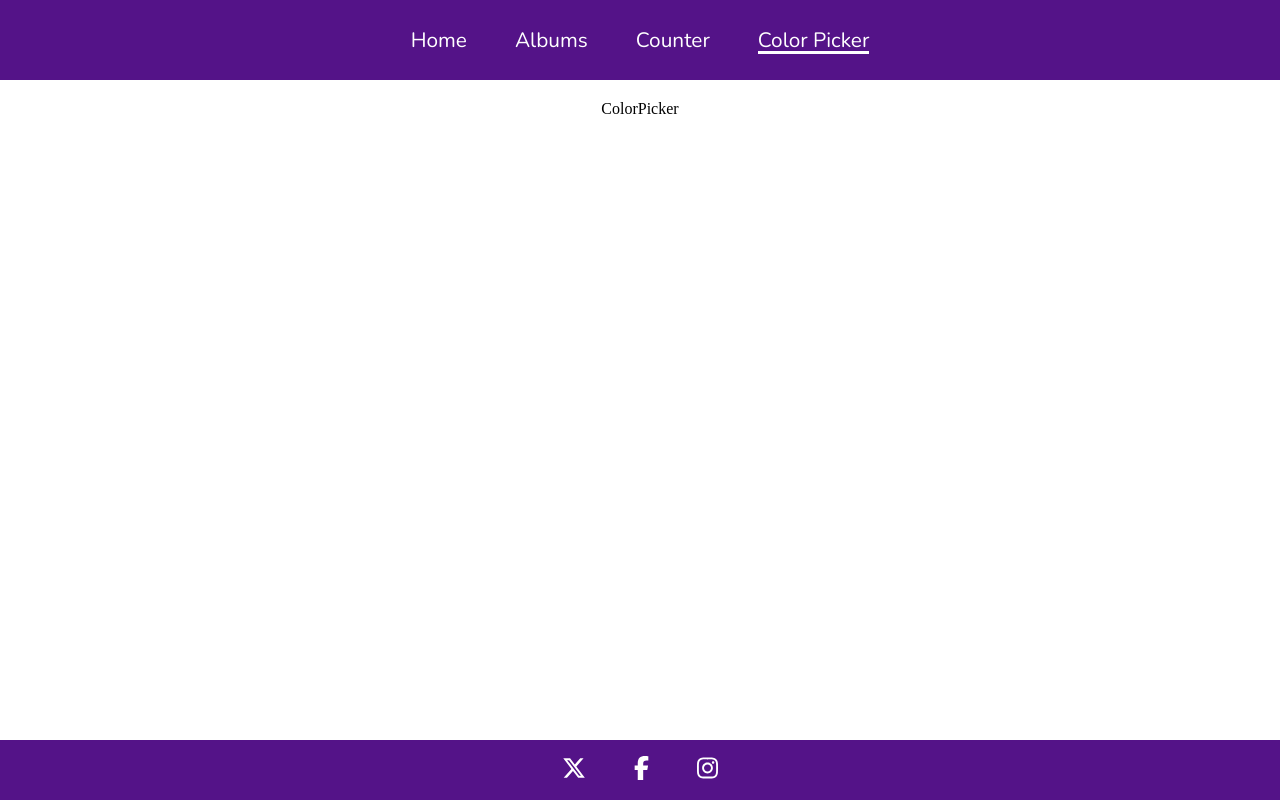
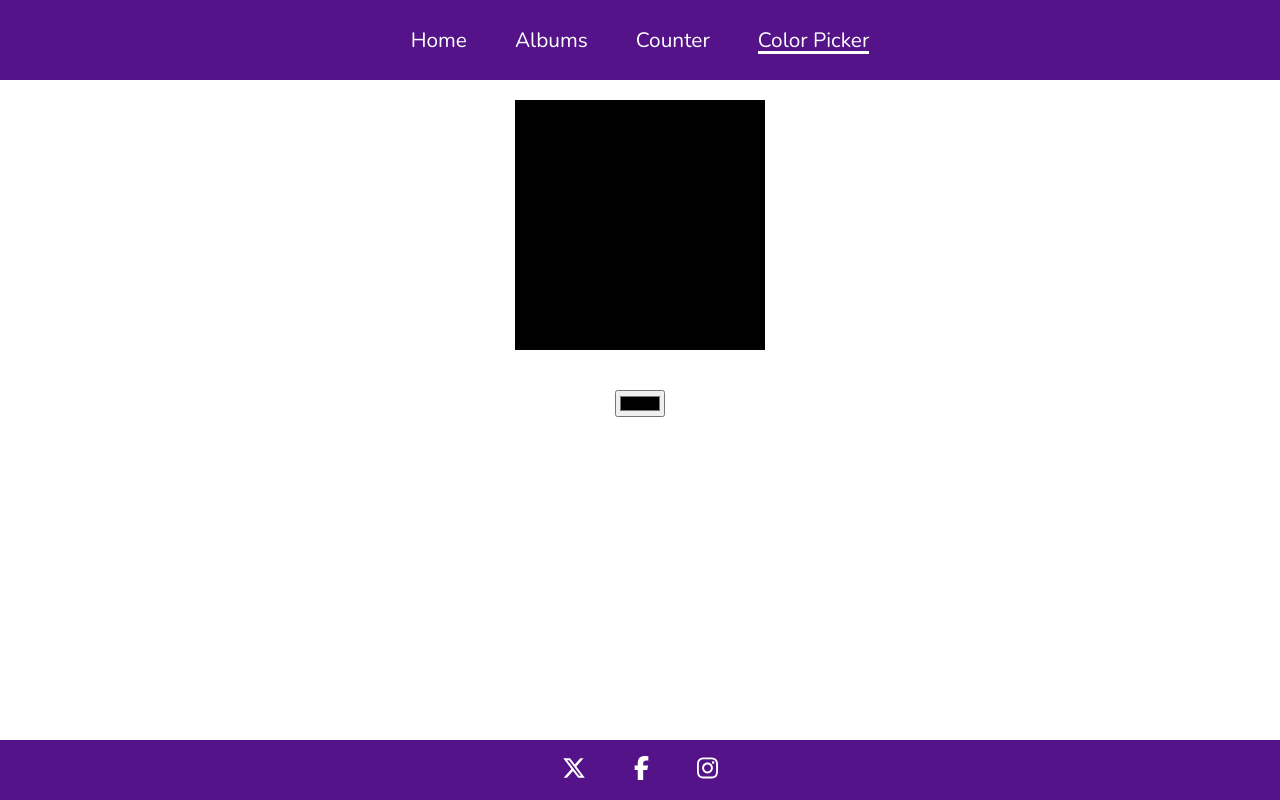
Before and after one commit to reevcrona/React-assignment, a React (Vite) app: page /color-picker in a window 1280 px wide. Built offline with nearby package versions, Linux system fonts and the light colour scheme.

Commit message:
passing props down to child components from main component to change color so we have one true state

```diff
--- a/src/App.jsx
+++ b/src/App.jsx
@@ -13,7 +13,7 @@ import TheBodyGuardImg from "./assets/theBodyGuard.jpg";
 import TheDarkSideOftheMoonImg from "./assets/TheDarkSideoftheMoon.webp";
 import BatOutOfHellImg from "./assets/Bat Out of Hell.jpg";
 
-import { useEffect } from 'react';
+import {useState, useEffect } from 'react';
 
 const preloadImages = (images) => {
   images.forEach((image) => {
@@ -32,24 +32,32 @@ const myImages = [
 ]
 
 
+
 function App() {
 
   useEffect(() => {
     preloadImages(myImages)
   },[])
 
+  const [color,setColor] = useState("");
+
+  const changeColor = (e) => {
+    setColor(e.target.value)
+  }
+
+
   return (
     <div className="main-container">
       <BrowserRouter>
-      <Navbar />
+      <Navbar color = {color} />
         <Routes>
           <Route path="/" element = {<Home />}/>
           <Route path="/albums" element = {<Albums />} />
           <Route path="/counter" element = {<Counter/>} />
-          <Route path ="/color-picker" element = {<ColorPicker />} />
+          <Route path ="/color-picker" element = {<ColorPicker handleChange = {changeColor} color = {color} />} />
         </Routes>
       </BrowserRouter>
-      <Footer />
+      <Footer color = {color} />
     </div>
   )
 }
--- a/src/Components/Footer.jsx
+++ b/src/Components/Footer.jsx
@@ -2,9 +2,9 @@ import { FontAwesomeIcon } from '@fortawesome/react-fontawesome';
 import { faXTwitter,faFacebookF,faInstagram} from '@fortawesome/free-brands-svg-icons';
 
 import "../styles/Footer.css";
-function Footer(){
+function Footer(props){
     return (
-        <footer>
+        <footer style={{backgroundColor:props.color}}>
             <nav>
                 <ul>
                     <li>
--- a/src/Components/Navbar.jsx
+++ b/src/Components/Navbar.jsx
@@ -3,14 +3,14 @@ import "../styles/Navbar.css"
 
 
 
-function Navbar(){
+function Navbar(props){
 
     const location = useLocation();
 
     const isActive = (path) => location.pathname === path;
 
     return(
-        <header>
+        <header style = {{backgroundColor:props.color}}>
             <nav>
                 <ul>
                     <li>
--- a/src/Pages/ColorPicker.jsx
+++ b/src/Pages/ColorPicker.jsx
@@ -1,9 +1,15 @@
+import "../styles/ColorPicker.css";
+import { useState } from "react";
 
 
-function ColorPicker(){
+function ColorPicker(props){
+
+
     return(
-        <div>
-            ColorPicker
+        <div className="color-picker-container">
+            <div className="box" style={{backgroundColor:props.color}}></div>
+            <h2>{props.color}</h2>
+            <input onChange={props.handleChange} type="color"></input>
         </div>
     )
 }
--- /dev/null
+++ b/src/styles/ColorPicker.css
@@ -0,0 +1,11 @@
+.color-picker-container{
+    display: flex;
+    flex-direction: column;
+    justify-content: center;
+    align-items: center;
+}
+.box{
+    width: 250px;
+    height: 250px;
+    background-color: black;
+}
```
